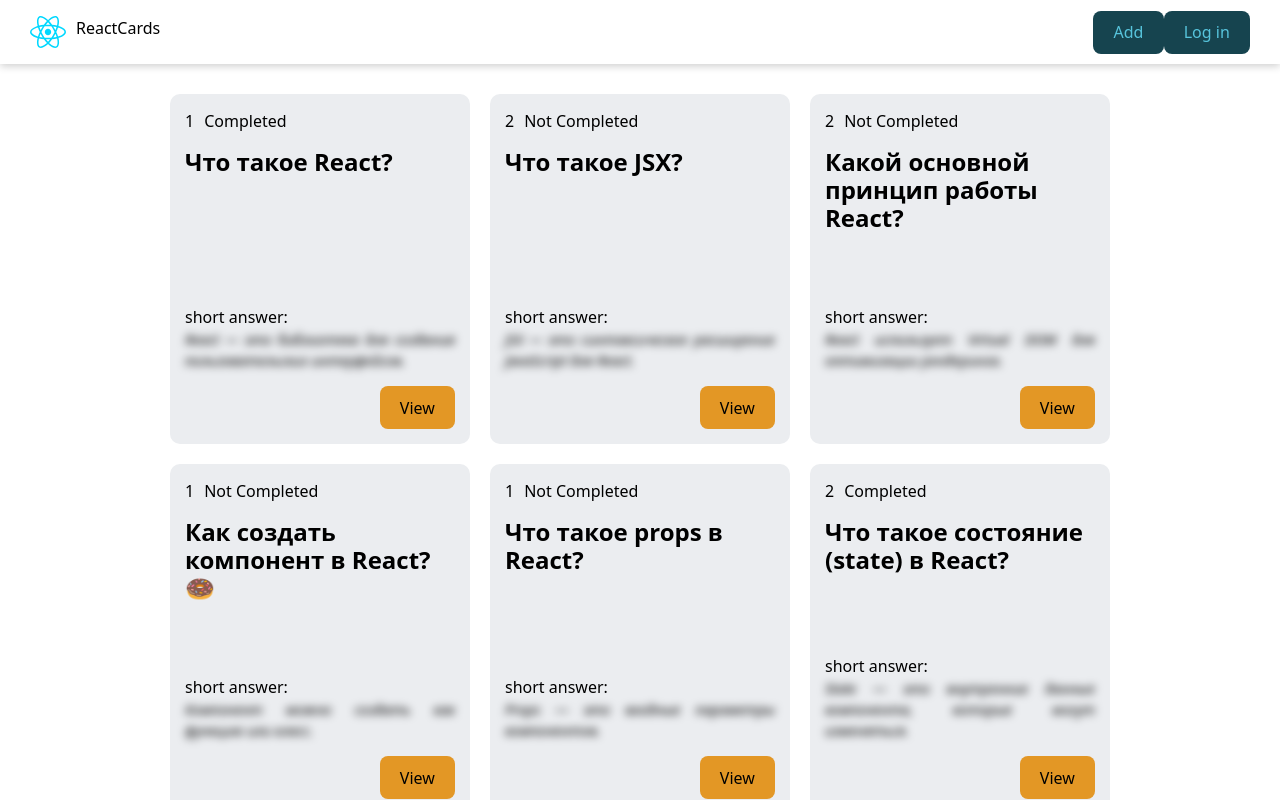
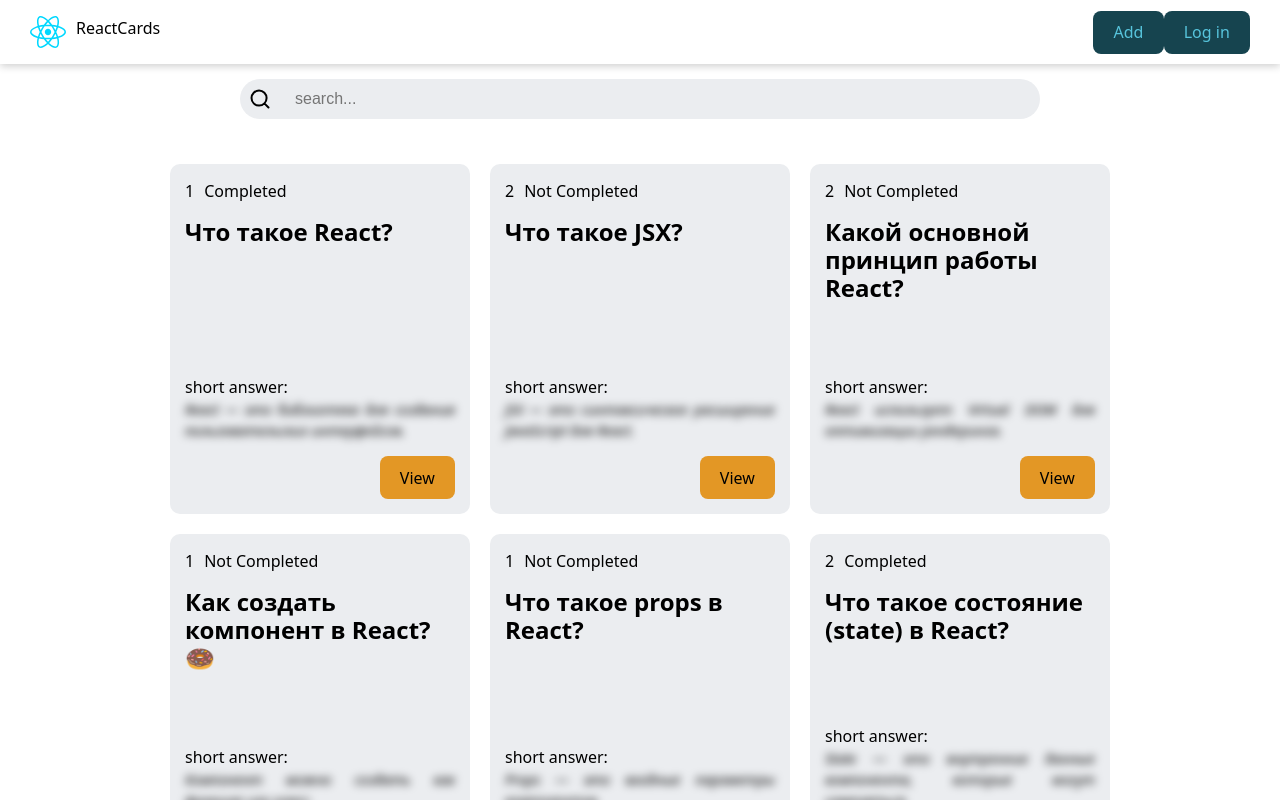
Before and after one commit to SanjarIQY/react-app, a React (Vite) app: page / in a window 1280 px wide. Built offline with nearby package versions, Linux system fonts and the light colour scheme; data requests are answered from the project's data file.

Commit message:
added added field to search anything in page

```diff
--- a/src/components/HomePage/HomePage.jsx
+++ b/src/components/HomePage/HomePage.jsx
@@ -3,15 +3,19 @@
 import { QuestionCardList } from "../QuestionCardList";
 import { Loader } from "../Loader";
 import { useFetch } from "../hooks/useFetch";
+import cls from "./HomePage.module.css";
+import { SearchInput } from "../SearchInput/SearchInput";
 
 export const HomePage = () => {
   const [questions, setQuestions] = useState([]);
+  const [searchValue, setSearchValue] = useState();
 
   const [getQuestions, isLoading, error] = useFetch(async (url) => {
     const response = await fetch(`${API_URL}/${url}`);
     const questions = await response.json();
 
     setQuestions(questions);
+    return questions;
   });
 
   // const _getQuestions = async () => {
@@ -34,8 +38,17 @@
     getQuestions("react");
   }, []);
 
+  const onSearchChangeHandler = (e) => {
+    console.log(e.target.value);
+    setSearchValue(e.target.value);
+  };
+
   return (
     <>
+      <div className={cls.controlsContainer}>
+        <SearchInput value={searchValue} onChange={onSearchChangeHandler} />
+      </div>
+
       {error && <p>{error}</p>}
       {isLoading && <Loader />}
       <QuestionCardList cards={questions} />
--- a/src/components/HomePage/HomePage.module.css
+++ b/src/components/HomePage/HomePage.module.css
@@ -0,0 +1,10 @@
+.controlsContainer{
+  width: 100%;
+  max-width: 800px;
+  margin: 0 auto;
+  padding: 15px 0;
+  display: flex;
+  justify-content: center;
+  align-items: center;
+  gap: 10px;
+}
--- a/src/components/QuestionCardList/QuestionCardList.jsx
+++ b/src/components/QuestionCardList/QuestionCardList.jsx
@@ -1,8 +1,8 @@
-import {} from "react";
+import { memo } from "react";
 import { QuestionCard } from "../QuestionCard";
 import cls from "./QuestionCardList.module.css";
 
-export const QuestionCardList = (props) => {
+export const QuestionCardList = memo((props) => {
   return (
     <div className={cls.cardList}>
       {props.cards.map((card, index) => (
@@ -10,4 +10,4 @@
       ))}
     </div>
   );
-};
+});
--- /dev/null
+++ b/src/components/SearchInput/SearchInput.jsx
@@ -0,0 +1,23 @@
+import { useId } from "react";
+import cls from "./SearchInput.module.css";
+import { SearchIcon } from "../icons";
+
+export const SearchInput = (props) => {
+  const inputID = useId();
+
+  return (
+    <div className={cls.inputContainer}>
+      <label htmlFor={inputID}>
+        <SearchIcon className={cls.searchIcon} />
+      </label>
+      <input
+        type="text"
+        value={props.searchValue}
+        placeholder="search..."
+        className={cls.input}
+        id={inputID}
+        onChange={props.onSearchChangeHandler}
+      />
+    </div>
+  );
+};
--- /dev/null
+++ b/src/components/SearchInput/SearchInput.module.css
@@ -0,0 +1,27 @@
+.inputContainer{
+  width: 100%;
+  height: 40px;
+  border-radius: 20px;
+  background-color: var(--card-bg-color);
+  position: relative;
+  display: flex;
+  gap: 10px;
+  align-items: start;
+}
+
+.searchIcon {
+  position: absolute;
+  top: 10px;
+  left: 10px;
+}
+
+.input {
+  width: 100%;
+  height: 100%;
+  padding: 12px 12px 12px 45px;
+  border: none;
+  outline: none;
+  background-color: transparent;
+  font-size: 16px;
+  color: var(--text-color);
+}
--- /dev/null
+++ b/src/components/SearchInput/input.jsx
@@ -0,0 +1 @@
+export { SearchInput } from "./SearchInput";
--- /dev/null
+++ b/src/components/icons.jsx
@@ -0,0 +1,15 @@
+export const SearchIcon = (props) => {
+  return (
+    <svg width="20" height="20" viewBox="0 0 20 20" {...props}>
+      <path
+        d="M14.386 14.386l4.0877 4.0877-4.0877-4.0877c-2.9418 2.9419-7.7115 2.9419-10.6533 0-2.9419-2.9418-2.9419-7.7115 0-10.6533 2.9418-2.9419 7.7115-2.9419 10.6533 0 2.9419 2.9418 2.9419 7.7115 0 10.6533z"
+        stroke="currentColor"
+        fill="none"
+        stroke-width="2"
+        fill-rule="evenodd"
+        stroke-linecap="round"
+        stroke-linejoin="round"
+      ></path>
+    </svg>
+  );
+};
```
